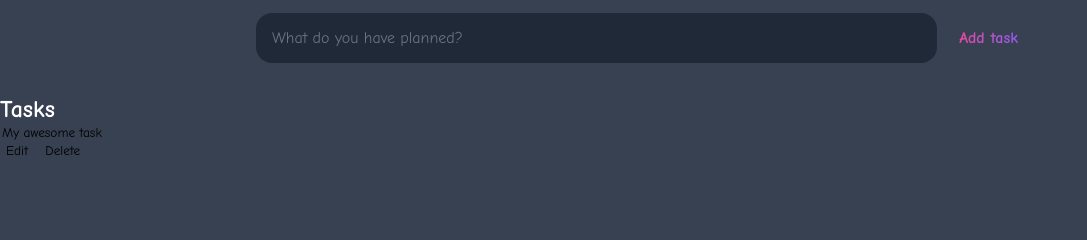
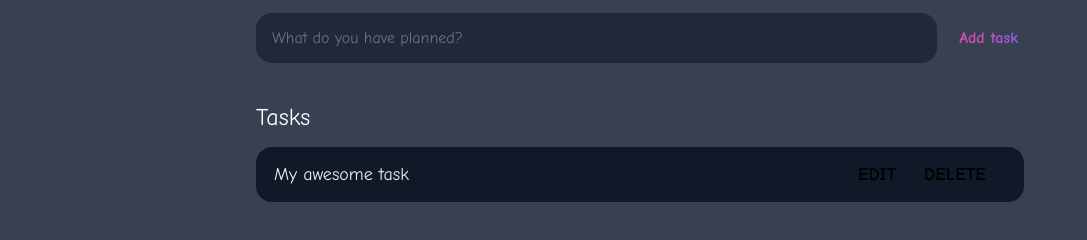
Before and after one commit to VickerTan/To-Do-List, a plain HTML site: page index.html in a window 1280 px wide. Shown: the part 72-312 px from the top of the page, without its empty margins (0-1087 px from the left). Drawn offline with Linux system fonts and the light colour scheme.

Commit message:
modified css file

```diff
--- a/main.css
+++ b/main.css
@@ -79,3 +79,64 @@ input, button {
 #new-task-submit:active {
     opacity: 0.6;
 }
+
+main {
+    flex: 1 1 0%;
+    padding: 2rem 1rem;
+    max-width: 800px;
+    width: 100%;
+    margin: 0 auto;
+}
+
+.task-list {
+    margin-top: -1.5rem;
+}
+
+.task-list h2{
+    font-size: 1.5rem;
+    font-weight: 300;
+    margin-bottom: 1rem;
+}
+
+#tasks .task {
+    display: flex;
+    justify-content: space-between;
+    background-color: var(--darkest);
+    padding: 1rem;
+    border-radius: 1rem;
+    margin-bottom: 1rem;
+}
+
+#tasks .task .content .text{
+    color: var(--light);
+    font-size: 1.125rem;
+    width: 100%;
+    display: block;
+    transition: 0.4s;
+}
+
+#tasks .task .content .text:not(:read-only) {
+    color: var(--pink);
+}
+
+#tasks .task .actions{
+    display: flex;
+    margin: 0 0.5rem;
+}
+
+.task .actions button {
+    cursor: pointer;
+    margin: 0 0.5rem;
+    font-size: 1.125rem;
+    font-weight: 700;
+    text-transform: uppercase;
+    transition: 0.4s;
+}
+
+.task .actions button:hover {
+    opacity: 0.8;
+}
+
+.task .actions button:active {
+    opacity: 0.6;
+}
```
